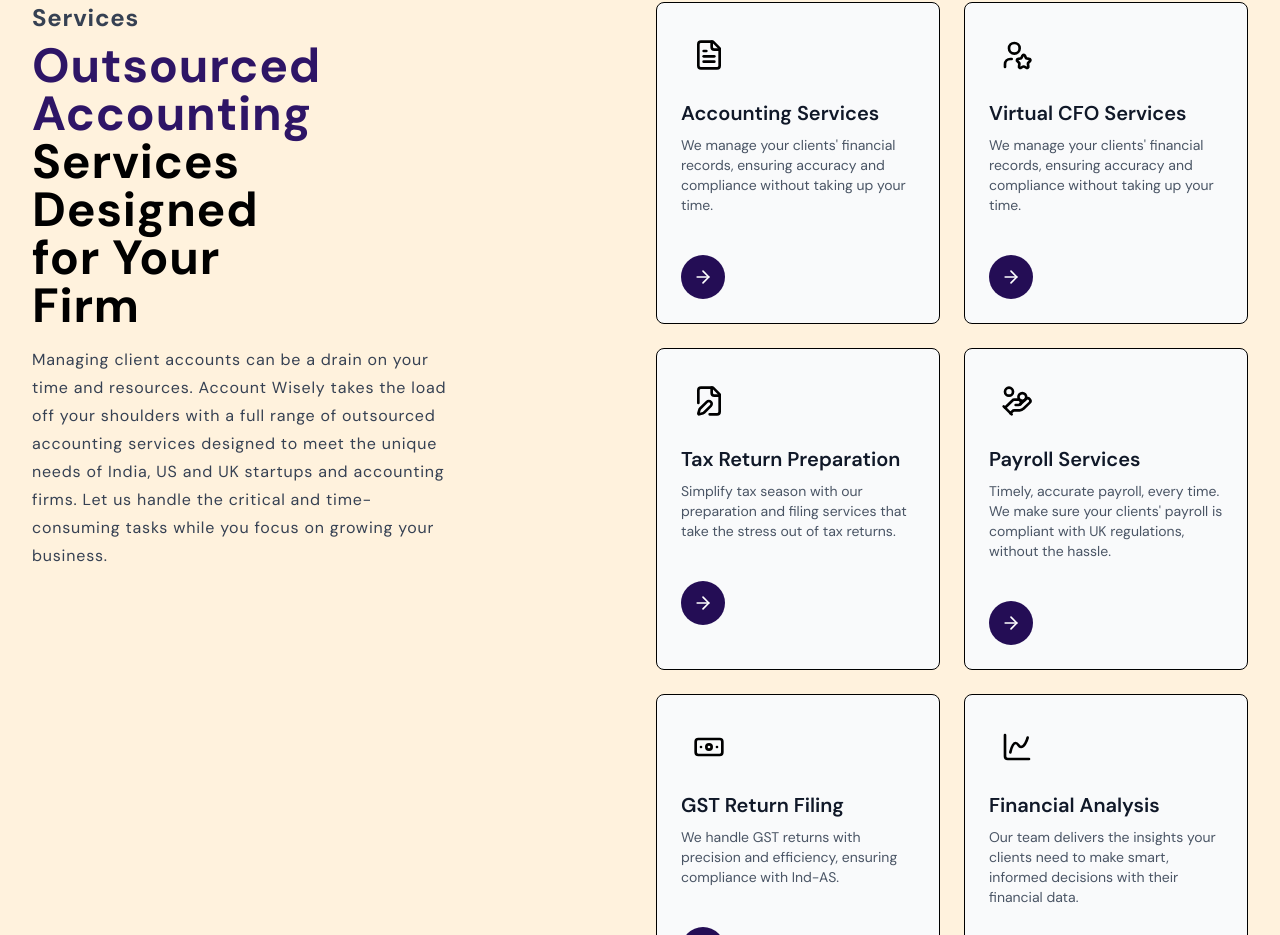
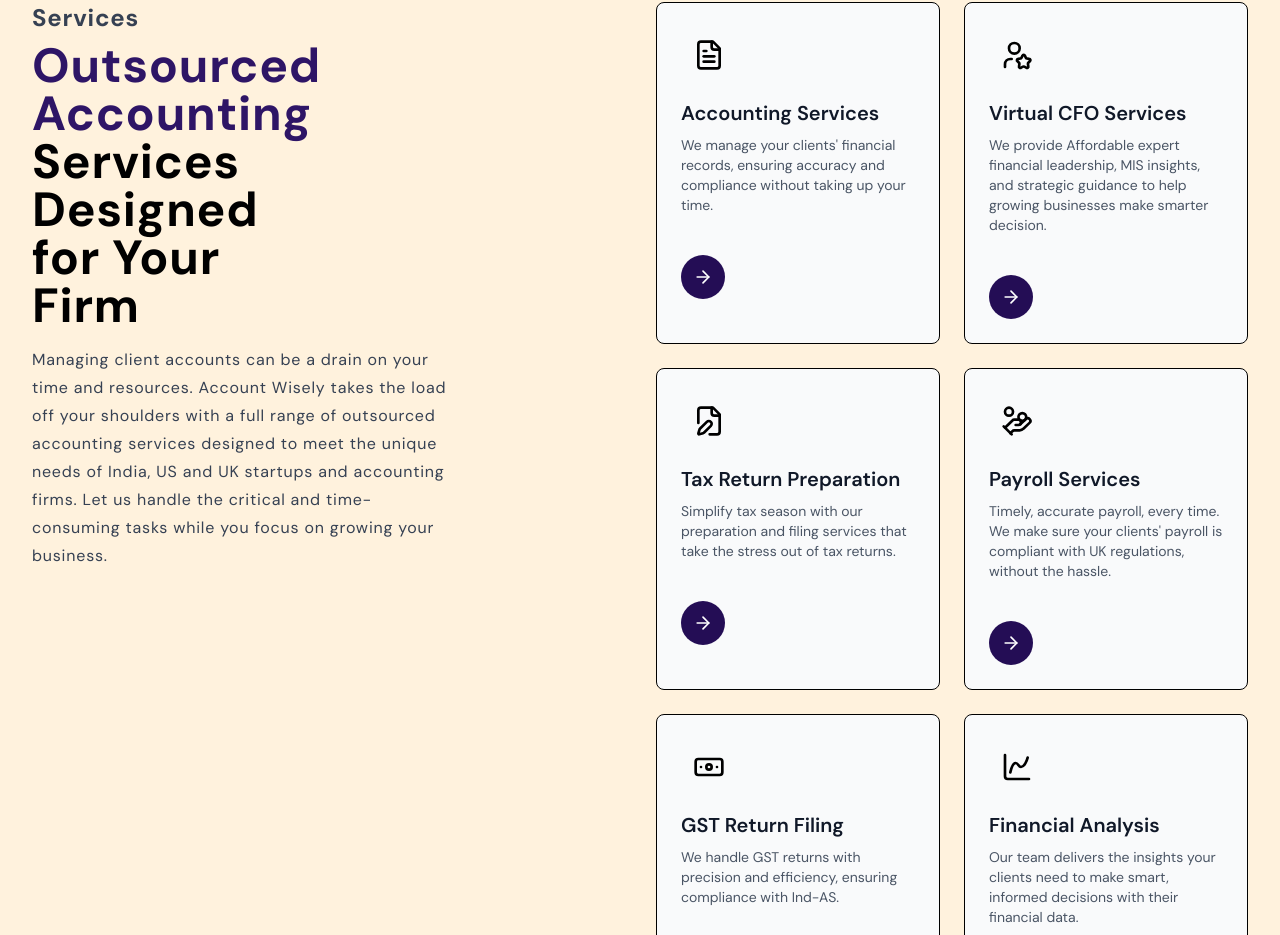
Before and after one commit to SunitMittal/Account_Wisely, a React (Vite) app in the folder frontEnd/: page / in a window 1280 px wide. Shown: the part 1808-2743 px from the top of the page. Built offline with nearby package versions, Linux system fonts and the light colour scheme.

Commit message:
made changes

```diff
--- a/frontEnd/src/components/LandingImage.jsx
+++ b/frontEnd/src/components/LandingImage.jsx
@@ -4,7 +4,7 @@ import { Link } from "react-router-dom";
 const LandingImage = ({ title, link }) => {
   return (
     <div
-      className="flex h-48 flex-col items-center justify-center gap-2 bg-[url(assets/about-landing.jpg)] bg-cover bg-center bg-no-repeat text-[#2e1566] shadow-2xl sm:h-64 sm:gap-3 md:h-80 lg:h-[520px] inset-shadow-3xl"
+      className="flex h-48 flex-col items-center justify-center gap-2 bg-[url(assets/about-landing.jpg)] bg-cover bg-center bg-no-repeat text-[#230c54] shadow-2xl sm:h-64 sm:gap-3 md:h-80 lg:h-[520px] inset-shadow-3xl"
       style={{
         backgroundAttachment: "fixed",
       }}
--- a/frontEnd/src/components/sections/ServicesSection.jsx
+++ b/frontEnd/src/components/sections/ServicesSection.jsx
@@ -27,7 +27,7 @@ const ServicesSection = () => {
       title: "Virtual CFO Services",
       icon: <UserStar className="h-8 w-8 group-hover:text-white" />,
       content:
-        "We manage your clients' financial records, ensuring accuracy and compliance without taking up your time.",
+        "We provide Affordable expert financial leadership, MIS insights, and strategic guidance to help growing businesses make smarter decision.",
       path: "/services/virtualCFO",
     },
     {
```
